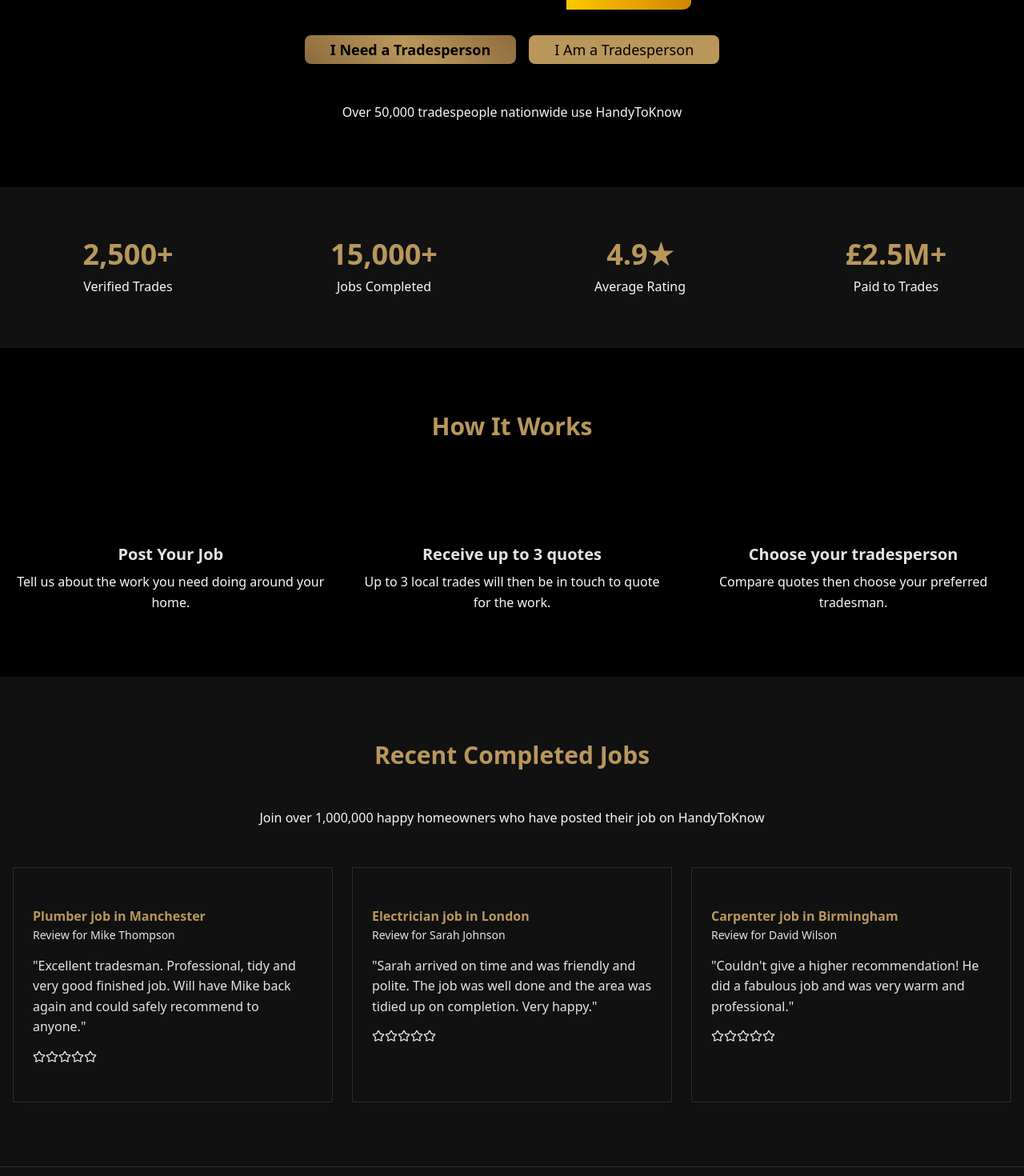
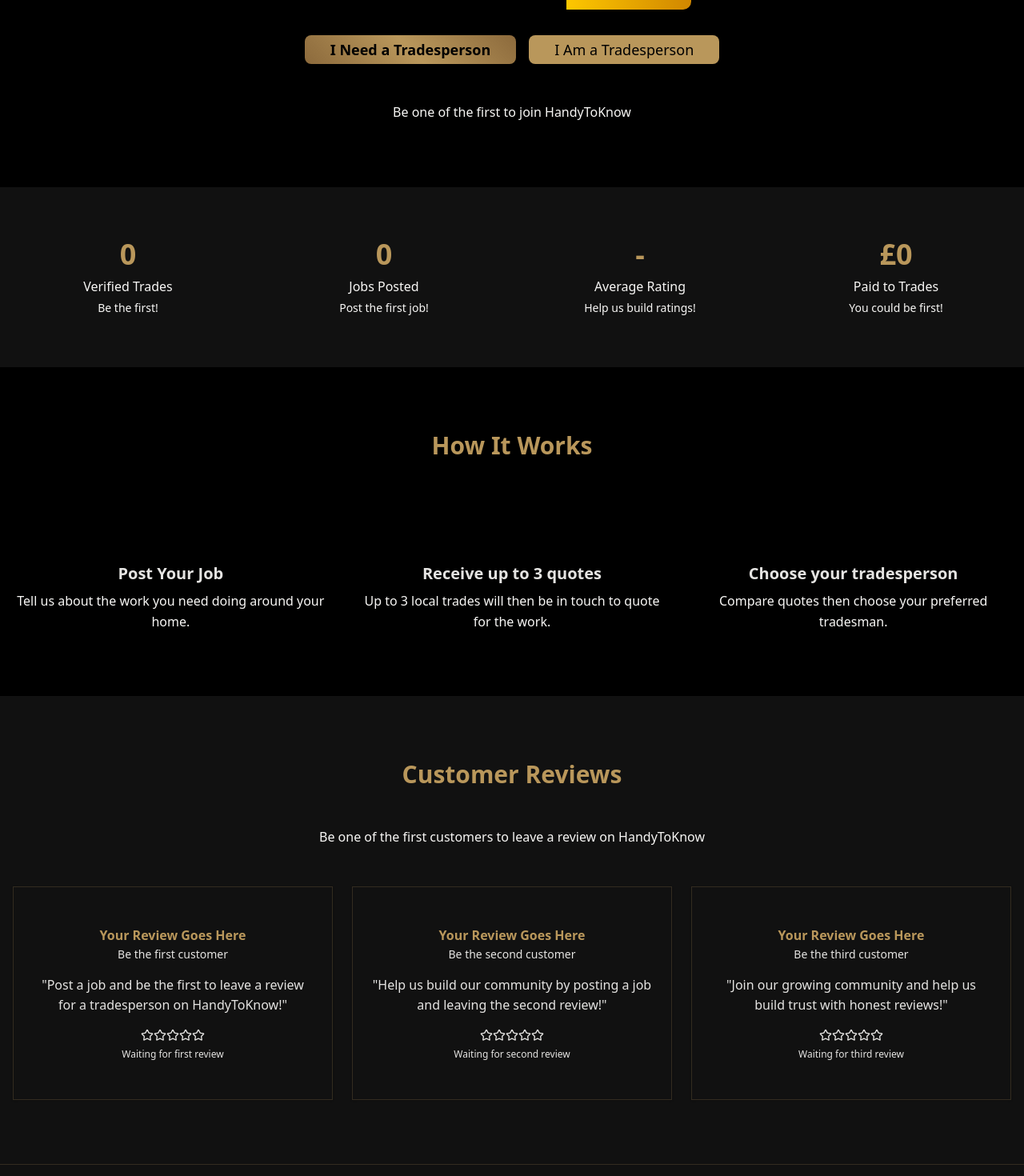
Before and after one commit to handy2knowteam-creator/HTK-Web-App, a React (Vite) app: page / in a window 1280 px wide. Shown: the part 417-1887 px from the top of the page at 80% size. Built offline with nearby package versions, Linux system fonts and the light colour scheme.

Commit message:
Version 6: Save current changes

```diff
--- a/src/App.jsx
+++ b/src/App.jsx
@@ -1217,7 +1217,7 @@
           </div>
 
           <p className="text-htk-platinum/60">
-            Over 50,000 tradespeople nationwide use HandyToKnow
+            Be one of the first to join HandyToKnow
           </p>
         </div>
       </section>
@@ -1227,20 +1227,24 @@
         <div className="container mx-auto px-4">
           <div className="grid grid-cols-1 md:grid-cols-4 gap-8 text-center">
             <div>
-              <div className="text-4xl font-bold htk-gold-text mb-2">2,500+</div>
+              <div className="text-4xl font-bold htk-gold-text mb-2">0</div>
               <div className="text-htk-platinum/80">Verified Trades</div>
-            </div>
-            <div>
-              <div className="text-4xl font-bold htk-gold-text mb-2">15,000+</div>
-              <div className="text-htk-platinum/80">Jobs Completed</div>
-            </div>
-            <div>
-              <div className="text-4xl font-bold htk-gold-text mb-2">4.9★</div>
+              <div className="text-sm text-htk-platinum/60 mt-1">Be the first!</div>
+            </div>
+            <div>
+              <div className="text-4xl font-bold htk-gold-text mb-2">0</div>
+              <div className="text-htk-platinum/80">Jobs Posted</div>
+              <div className="text-sm text-htk-platinum/60 mt-1">Post the first job!</div>
+            </div>
+            <div>
+              <div className="text-4xl font-bold htk-gold-text mb-2">-</div>
               <div className="text-htk-platinum/80">Average Rating</div>
-            </div>
-            <div>
-              <div className="text-4xl font-bold htk-gold-text mb-2">£2.5M+</div>
+              <div className="text-sm text-htk-platinum/60 mt-1">Help us build ratings!</div>
+            </div>
+            <div>
+              <div className="text-4xl font-bold htk-gold-text mb-2">£0</div>
               <div className="text-htk-platinum/80">Paid to Trades</div>
+              <div className="text-sm text-htk-platinum/60 mt-1">You could be first!</div>
             </div>
           </div>
         </div>
@@ -1279,61 +1283,64 @@
         </div>
       </section>
 
-      {/* Recent Completed Jobs */}
+      {/* Customer Reviews */}
       <section className="py-20 htk-bg-secondary">
         <div className="container mx-auto px-4">
-          <h2 className="text-3xl font-bold htk-gold-text text-center mb-12">Recent Completed Jobs</h2>
-          <p className="text-center text-htk-platinum/80 mb-12">Join over 1,000,000 happy homeowners who have posted their job on HandyToKnow</p>
+          <h2 className="text-3xl font-bold htk-gold-text text-center mb-12">Customer Reviews</h2>
+          <p className="text-center text-htk-platinum/80 mb-12">Be one of the first customers to leave a review on HandyToKnow</p>
 
           <div className="grid grid-cols-1 md:grid-cols-2 lg:grid-cols-3 gap-6">
             <Card className="htk-card">
-              <CardContent className="p-6">
+              <CardContent className="p-6 text-center">
                 <div className="mb-4">
-                  <h3 className="font-semibold htk-gold-text">Plumber job in Manchester</h3>
-                  <p className="text-sm text-htk-platinum/60 mb-2">Review for Mike Thompson</p>
+                  <h3 className="font-semibold htk-gold-text">Your Review Goes Here</h3>
+                  <p className="text-sm text-htk-platinum/60 mb-2">Be the first customer</p>
                 </div>
                 <p className="text-htk-platinum/80 mb-4">
-                  "Excellent tradesman. Professional, tidy and very good finished job. Will have Mike back again and could safely recommend to anyone."
+                  "Post a job and be the first to leave a review for a tradesperson on HandyToKnow!"
                 </p>
-                <div className="flex items-center">
+                <div className="flex items-center justify-center">
                   {[1,2,3,4,5].map(i => (
-                    <Star key={i} className="h-4 w-4 fill-htk-gold text-htk-gold" />
+                    <Star key={i} className="h-4 w-4 text-htk-gold/30" />
                   ))}
                 </div>
+                <p className="text-xs text-htk-platinum/60 mt-2">Waiting for first review</p>
               </CardContent>
             </Card>
 
             <Card className="htk-card">
-              <CardContent className="p-6">
+              <CardContent className="p-6 text-center">
                 <div className="mb-4">
-                  <h3 className="font-semibold htk-gold-text">Electrician job in London</h3>
-                  <p className="text-sm text-htk-platinum/60 mb-2">Review for Sarah Johnson</p>
+                  <h3 className="font-semibold htk-gold-text">Your Review Goes Here</h3>
+                  <p className="text-sm text-htk-platinum/60 mb-2">Be the second customer</p>
                 </div>
                 <p className="text-htk-platinum/80 mb-4">
-                  "Sarah arrived on time and was friendly and polite. The job was well done and the area was tidied up on completion. Very happy."
+                  "Help us build our community by posting a job and leaving the second review!"
                 </p>
-                <div className="flex items-center">
+                <div className="flex items-center justify-center">
                   {[1,2,3,4,5].map(i => (
-                    <Star key={i} className="h-4 w-4 fill-htk-gold text-htk-gold" />
+                    <Star key={i} className="h-4 w-4 text-htk-gold/30" />
                   ))}
                 </div>
+                <p className="text-xs text-htk-platinum/60 mt-2">Waiting for second review</p>
               </CardContent>
             </Card>
 
             <Card className="htk-card">
-              <CardContent className="p-6">
+              <CardContent className="p-6 text-center">
                 <div className="mb-4">
-                  <h3 className="font-semibold htk-gold-text">Carpenter job in Birmingham</h3>
-                  <p className="text-sm text-htk-platinum/60 mb-2">Review for David Wilson</p>
+                  <h3 className="font-semibold htk-gold-text">Your Review Goes Here</h3>
+                  <p className="text-sm text-htk-platinum/60 mb-2">Be the third customer</p>
                 </div>
                 <p className="text-htk-platinum/80 mb-4">
-                  "Couldn't give a higher recommendation! He did a fabulous job and was very warm and professional."
+                  "Join our growing community and help us build trust with honest reviews!"
                 </p>
-                <div className="flex items-center">
+                <div className="flex items-center justify-center">
                   {[1,2,3,4,5].map(i => (
-                    <Star key={i} className="h-4 w-4 fill-htk-gold text-htk-gold" />
+                    <Star key={i} className="h-4 w-4 text-htk-gold/30" />
                   ))}
                 </div>
+                <p className="text-xs text-htk-platinum/60 mt-2">Waiting for third review</p>
               </CardContent>
             </Card>
           </div>
@@ -1662,51 +1669,55 @@
   const trades = [
     {
       id: 1,
-      name: 'Mike Thompson',
-      trade: 'Plumber',
-      rating: 4.9,
-      reviews: 28,
-      location: 'London, SW1',
+      name: 'Your Profile Goes Here',
+      trade: 'Be the First Plumber',
+      rating: 0,
+      reviews: 0,
+      location: 'Your Area',
       image: '/api/placeholder/100/100',
-      specialties: ['Emergency Repairs', 'Bathroom Installation', 'Boiler Service'],
-      verified: true,
-      responseTime: '< 2 hours'
+      specialties: ['Sign up to be the first plumber on HandyToKnow'],
+      verified: false,
+      responseTime: 'Join now',
+      isEmpty: true
     },
     {
       id: 2,
-      name: 'Sarah Johnson',
-      trade: 'Electrician',
-      rating: 4.8,
-      reviews: 35,
-      location: 'London, NW3',
+      name: 'Your Profile Goes Here',
+      trade: 'Be the First Electrician',
+      rating: 0,
+      reviews: 0,
+      location: 'Your Area',
       image: '/api/placeholder/100/100',
-      specialties: ['Rewiring', 'Smart Home Setup', 'Safety Inspections'],
-      verified: true,
-      responseTime: '< 1 hour'
+      specialties: ['Sign up to be the first electrician on HandyToKnow'],
+      verified: false,
+      responseTime: 'Join now',
+      isEmpty: true
     },
     {
       id: 3,
-      name: 'David Wilson',
-      trade: 'Carpenter',
-      rating: 4.7,
-      reviews: 22,
-      location: 'London, SE10',
+      name: 'Your Profile Goes Here',
+      trade: 'Be the First Carpenter',
+      rating: 0,
+      reviews: 0,
+      location: 'Your Area',
       image: '/api/placeholder/100/100',
-      specialties: ['Kitchen Fitting', 'Built-in Storage', 'Flooring'],
-      verified: true,
-      responseTime: '< 3 hours'
+      specialties: ['Sign up to be the first carpenter on HandyToKnow'],
+      verified: false,
+      responseTime: 'Join now',
+      isEmpty: true
     },
     {
       id: 4,
-      name: 'Emma Brown',
-      trade: 'Painter',
-      rating: 4.9,
-      reviews: 31,
-      location: 'London, W2',
+      name: 'Your Profile Goes Here',
+      trade: 'Be the First Painter',
+      rating: 0,
+      reviews: 0,
+      location: 'Your Area',
       image: '/api/placeholder/100/100',
-      specialties: ['Interior Painting', 'Exterior Painting', 'Wallpapering'],
-      verified: true,
-      responseTime: '< 2 hours'
+      specialties: ['Sign up to be the first painter on HandyToKnow'],
+      verified: false,
+      responseTime: 'Join now',
+      isEmpty: true
     }
   ]
 
@@ -1729,7 +1740,7 @@
         <div className="text-center mb-12">
           <h1 className="text-4xl font-bold htk-gold-text mb-4">Find Trades</h1>
           <p className="text-xl text-htk-platinum/80 max-w-2xl mx-auto">
-            Browse verified tradespeople in your area. All our professionals are vetted, insured, and rated by real customers.
+            Be the first to find tradespeople in your area. Help us build our community of verified professionals.
           </p>
         </div>
 
@@ -1832,6 +1843,13 @@
                   </div>
 
                   <div className="flex items-center gap-4 mb-4">
+                    {trade.isEmpty ? (
+                      <div className="text-center w-full">
+                        <p className="text-htk-platinum/60 text-sm">No ratings yet</p>
+                        <p className="text-htk-platinum/60 text-xs">Be the first to review!</p>
+                      </div>
+                    ) : (
+                      <>
                         <div className="flex items-center gap-1">
                           <Star className="h-4 w-4 text-htk-gold fill-current" />
                           <span className="font-semibold htk-platinum-text">{trade.rating}</span>
@@ -1841,10 +1859,14 @@
                           <Clock className="h-3 w-3" />
                           {trade.responseTime}
                         </div>
+                      </>
+                    )}
                   </div>
 
                   <div className="mb-4">
-                    <p className="text-sm text-htk-platinum/80 mb-2">Specialties:</p>
+                    <p className="text-sm text-htk-platinum/80 mb-2">
+                      {trade.isEmpty ? 'Join HandyToKnow:' : 'Specialties:'}
+                    </p>
                     <div className="flex flex-wrap gap-1">
                       {trade.specialties.map((specialty, index) => (
                         <Badge key={index} variant="outline" className="text-xs text-htk-gold border-htk-gold/40">
@@ -1855,12 +1877,20 @@
                   </div>
 
                   <div className="flex gap-2">
+                    {trade.isEmpty ? (
+                      <Button className="flex-1 htk-button-primary" onClick={() => window.location.href = '/trade-signup'}>
+                        Sign Up Now
+                      </Button>
+                    ) : (
+                      <>
                         <Button className="flex-1 htk-button-primary">
                           View Profile
                         </Button>
                         <Button className="htk-button-secondary">
                           Contact
                         </Button>
+                      </>
+                    )}
                   </div>
                 </CardContent>
               </Card>
```
Also changed, not shown: 3 other files (tests, documents, lock files or other folders). Lines whose indentation alone changed are shown as unchanged.
